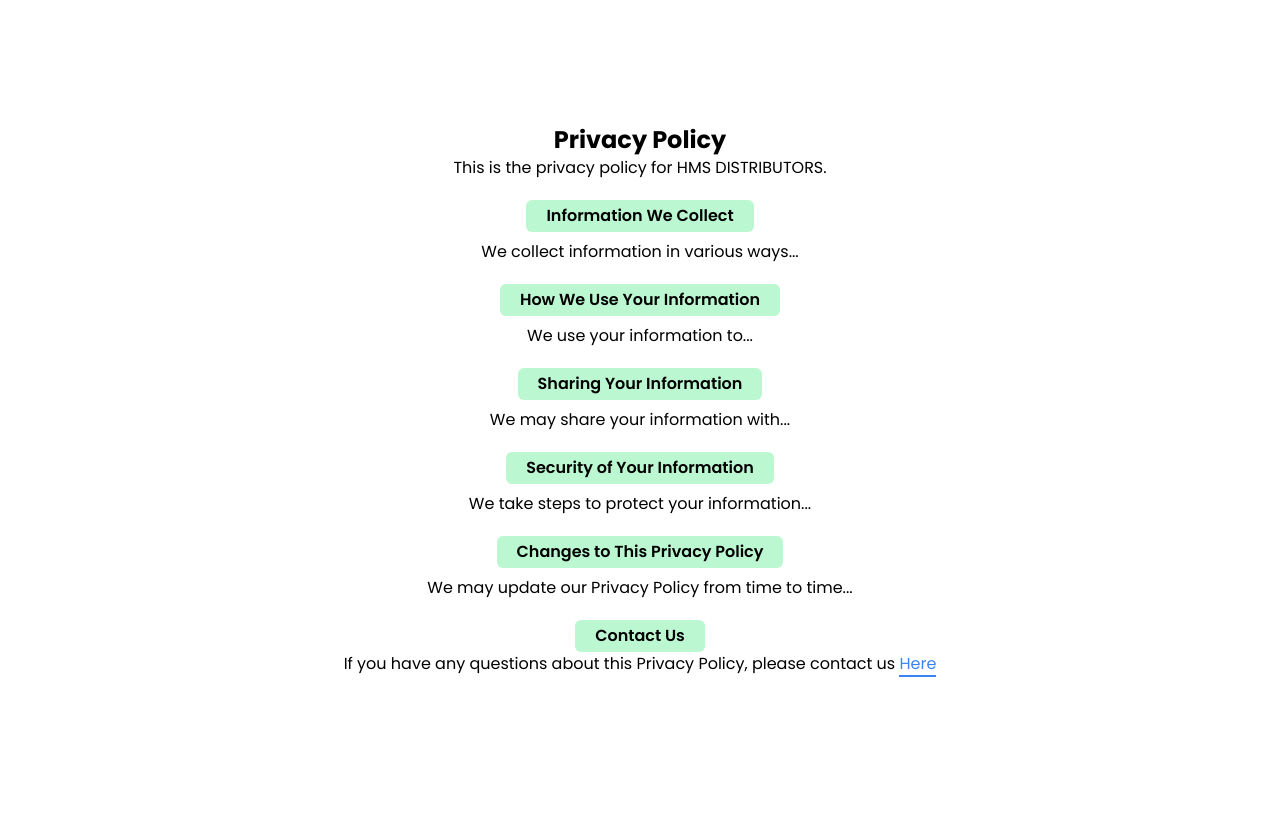
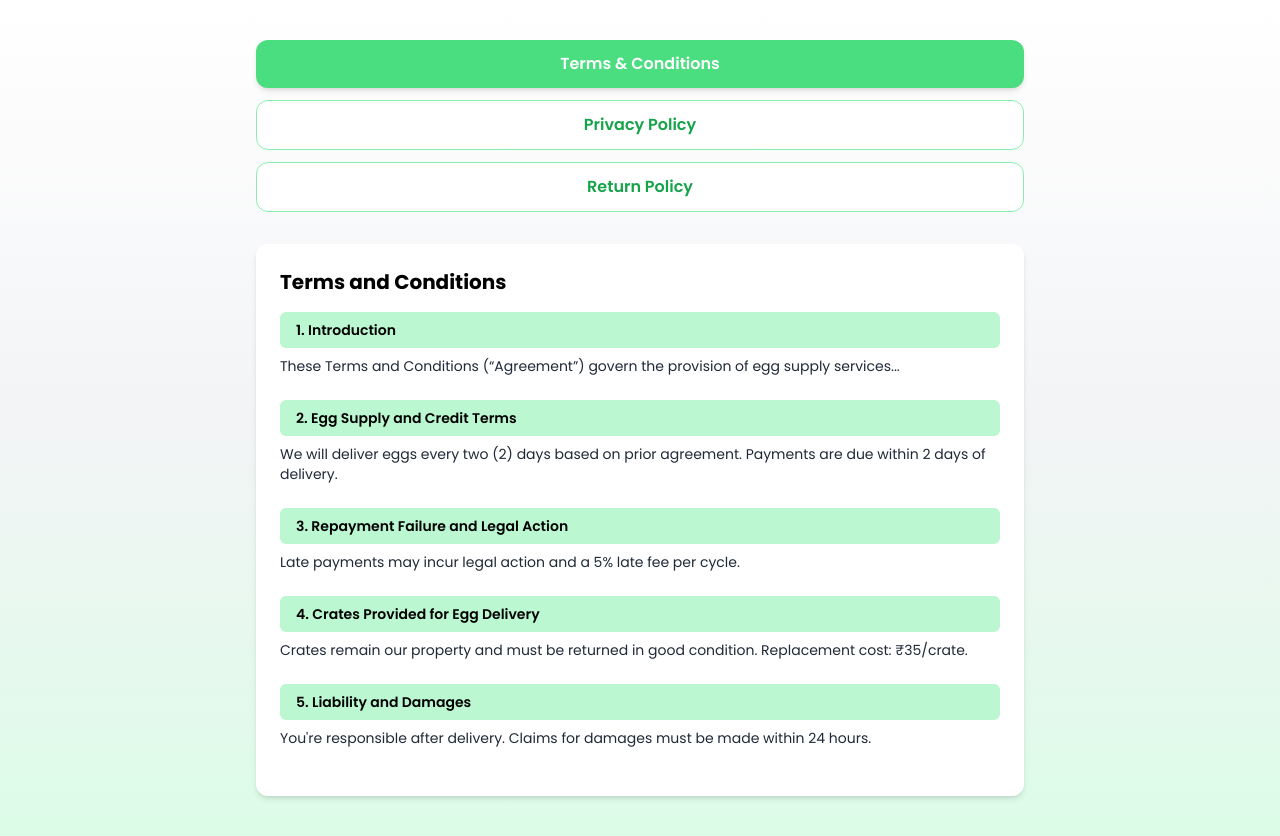
Before and after one commit to JWings007/HMS, a React (Create React App) app in the folder client/: page /privacy-policy in a window 1280 px wide. Before the commit the page ends 800 px from the top, so only its background shows below. Built offline with nearby package versions, Linux system fonts and the light colour scheme; no server answers.

Commit message:
Update PrivacyPolicy.js

```diff
--- a/client/src/pages/PrivacyPolicy.js
+++ b/client/src/pages/PrivacyPolicy.js
@@ -1,34 +1,123 @@
-import React from "react";
+// import React from "react";
 
-function PrivacyPolicy() {
+// function PrivacyPolicy() {
+//   return (
+//     <div className="flex flex-col items-center justify-center w-full h-screen text-center md:px-5">
+//       <h1 className="font-bold text-2xl">Privacy Policy</h1>
+
+//       <p className="md:text-sm">This is the privacy policy for HMS DISTRIBUTORS.</p>
+
+//       <h2 className="mt-5 font-semibold bg-green-200 rounded-md px-5 py-1 md:text-sm mb-2">Information We Collect</h2>
+//       <p className="md:text-sm">We collect information in various ways...</p>
+
+//       <h2 className="mt-5 font-semibold bg-green-200 rounded-md px-5 py-1 md:text-sm mb-2">How We Use Your Information</h2>
+//       <p className="md:text-sm">We use your information to...</p>
+
+//       <h2 className="mt-5 font-semibold bg-green-200 rounded-md px-5 py-1 md:text-sm mb-2">Sharing Your Information</h2>
+//       <p className="md:text-sm">We may share your information with...</p>
+
+//       <h2 className="mt-5 font-semibold bg-green-200 rounded-md px-5 py-1 md:text-sm mb-2">Security of Your Information</h2>
+//       <p className="md:text-sm">We take steps to protect your information...</p>
+
+//       <h2 className="mt-5 font-semibold bg-green-200 rounded-md px-5 py-1 md:text-sm mb-2">Changes to This Privacy Policy</h2>
+//       <p className="md:text-sm">We may update our Privacy Policy from time to time...</p>
+
+//       <h2 className="mt-5 font-semibold bg-green-200 rounded-md px-5 py-1">Contact Us</h2>
+//       <p className="md:text-sm">
+//         If you have any questions about this Privacy Policy, please contact
+//         us <a href="/contact" className="text-blue-500 border-b-2 border-blue-500">Here</a>
+//       </p>
+//     </div>
+//   );
+// }
+
+// export default PrivacyPolicy;
+
+
+import React, { useState, useEffect } from "react";
+
+const tabs = ["Terms & Conditions", "Privacy Policy", "Return Policy"];
+
+export default function PoliciesPage() {
+  const [selectedTab, setSelectedTab] = useState("Terms & Conditions");
+
+  const renderContent = () => {
+    switch (selectedTab) {
+      case "Privacy Policy":
+        return (
+          <>
+            <h1 className="font-bold text-xl mb-4">Privacy Policy</h1>
+            <p className="mb-4">This is the privacy policy for HMS EGG DISTRIBUTORS.</p>
+            <Section title="Information We Collect" content="We collect information in various ways..." />
+            <Section title="How We Use Your Information" content="We use your information to..." />
+            <Section title="Sharing Your Information" content="We may share your information with..." />
+            <Section title="Security of Your Information" content="We take steps to protect your information..." />
+            <Section title="Changes to This Privacy Policy" content="We may update our Privacy Policy from time to time..." />
+            <Section title="Contact Us" content={<span>If you have any questions, contact us <a href="/contact" className="text-blue-500 border-b border-blue-500">here</a>.</span>} />
+          </>
+        );
+      case "Terms & Conditions":
+        return (
+          <>
+            <h1 className="font-bold text-xl mb-4">Terms and Conditions</h1>
+            <Section title="1. Introduction" content="These Terms and Conditions (“Agreement”) govern the provision of egg supply services..." />
+            <Section title="2. Egg Supply and Credit Terms" content="We will deliver eggs every two (2) days based on prior agreement. Payments are due within 2 days of delivery." />
+            <Section title="3. Repayment Failure and Legal Action" content="Late payments may incur legal action and a 5% late fee per cycle." />
+            <Section title="4. Crates Provided for Egg Delivery" content="Crates remain our property and must be returned in good condition. Replacement cost: ₹35/crate." />
+            <Section title="5. Liability and Damages" content="You're responsible after delivery. Claims for damages must be made within 24 hours." />
+          </>
+        );
+      case "Return Policy":
+        return (
+          <>
+            <h1 className="font-bold text-xl mb-4">Return Policy</h1>
+            <Section title="Damaged or Broken Eggs" content="We accept returns only if damage is reported within 24 hours of delivery." />
+            <Section title="Crate Returns" content="Crates must be returned at the next delivery or ₹35/crate will be charged." />
+            <Section title="No Returns for Sold Goods" content="We do not accept returns once eggs are sold or used." />
+            <Section title="How to Report Issues" content="Contact our support within 24 hours via call or through the app support section." />
+          </>
+        );
+      default:
+        return null;
+    }
+  };
+
   return (
-    <div className="flex flex-col items-center justify-center w-full h-screen text-center md:px-5">
-      <h1 className="font-bold text-2xl">Privacy Policy</h1>
+    <div className="flex flex-col items-center justify-start w-full min-h-screen py-10 px-4 bg-gradient-to-b from-white via-gray-100 to-green-100">
+      {/* Tab Buttons */}
+      <div className="flex flex-col sm:flex-row gap-3 w-full max-w-3xl mb-8">
+        {tabs.map((tab) => (
+          <button
+            key={tab}
+            onClick={() => setSelectedTab(tab)}
+            className={`w-full py-3 font-semibold rounded-xl transition-all duration-300
+              ${
+                selectedTab === tab
+                  ? "bg-green-400 text-white shadow-md"
+                  : "bg-white text-green-600 border border-green-300 hover:bg-green-100"
+              }`}
+          >
+            {tab}
+          </button>
+        ))}
+      </div>
 
-      <p className="md:text-sm">This is the privacy policy for HMS DISTRIBUTORS.</p>
-
-      <h2 className="mt-5 font-semibold bg-green-200 rounded-md px-5 py-1 md:text-sm mb-2">Information We Collect</h2>
-      <p className="md:text-sm">We collect information in various ways...</p>
-
-      <h2 className="mt-5 font-semibold bg-green-200 rounded-md px-5 py-1 md:text-sm mb-2">How We Use Your Information</h2>
-      <p className="md:text-sm">We use your information to...</p>
-
-      <h2 className="mt-5 font-semibold bg-green-200 rounded-md px-5 py-1 md:text-sm mb-2">Sharing Your Information</h2>
-      <p className="md:text-sm">We may share your information with...</p>
-
-      <h2 className="mt-5 font-semibold bg-green-200 rounded-md px-5 py-1 md:text-sm mb-2">Security of Your Information</h2>
-      <p className="md:text-sm">We take steps to protect your information...</p>
-
-      <h2 className="mt-5 font-semibold bg-green-200 rounded-md px-5 py-1 md:text-sm mb-2">Changes to This Privacy Policy</h2>
-      <p className="md:text-sm">We may update our Privacy Policy from time to time...</p>
-
-      <h2 className="mt-5 font-semibold bg-green-200 rounded-md px-5 py-1">Contact Us</h2>
-      <p className="md:text-sm">
-        If you have any questions about this Privacy Policy, please contact
-        us <a href="/contact" className="text-blue-500 border-b-2 border-blue-500">Here</a>
-      </p>
+      {/* Content Area */}
+      <div className="w-full max-w-3xl bg-white rounded-xl shadow-md p-6 text-left">
+        {renderContent()}
+      </div>
     </div>
   );
 }
 
-export default PrivacyPolicy;
+// Section Component for titles and content
+function Section({ title, content }) {
+  return (
+    <div className="mb-6">
+      <h2 className="font-semibold bg-green-200 rounded-md px-4 py-2 text-sm mb-2">
+        {title}
+      </h2>
+      <p className="text-sm text-gray-800">{content}</p>
+    </div>
+  );
+}
```
